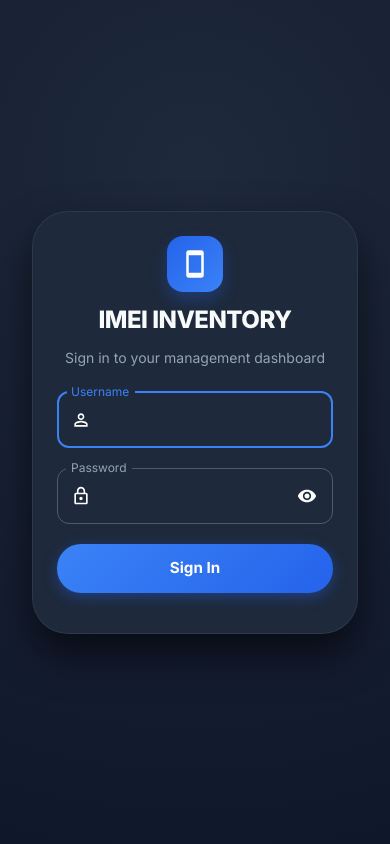
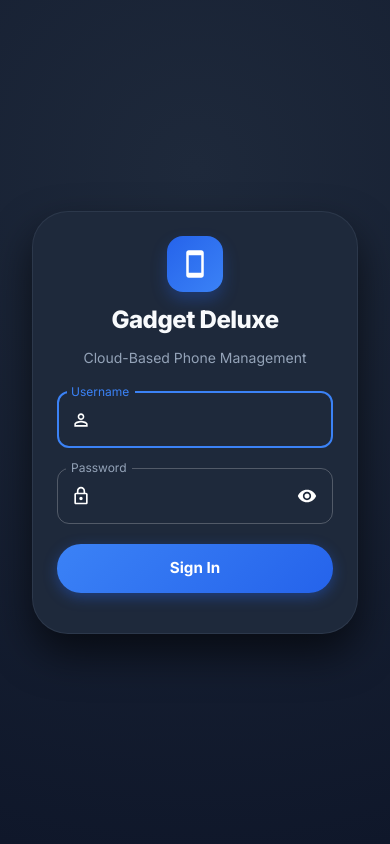
Before and after one commit to jubaerkhan49/gadget-deluxe, a Django app: page / in a window 390 px wide. Run offline with Django 5.2, Linux system fonts and the light colour scheme; parts of the project's set-up code (start-up, migrations or seed data) failed here and were passed over.

Commit message:
Update subtitle to Cloud-Based Phone Management

```diff
--- a/backend/templates/index.html
+++ b/backend/templates/index.html
@@ -9,7 +9,7 @@
     <link rel="preconnect" href="https://fonts.googleapis.com" />
     <link rel="preconnect" href="https://fonts.gstatic.com" crossorigin />
     <link href="https://fonts.googleapis.com/css2?family=Inter:wght@300;400;500;600;700;800&family=JetBrains+Mono:wght@400;500;600&display=swap" rel="stylesheet" />
-    <script type="module" crossorigin src="/static/assets/index-r79WQLNk.js"></script>
+    <script type="module" crossorigin src="/static/assets/index-C8B5kzHZ.js"></script>
     <link rel="stylesheet" crossorigin href="/static/assets/index-DnjEoB0T.css">
   </head>
   <body>
--- a/frontend/dist/index.html
+++ b/frontend/dist/index.html
@@ -9,7 +9,7 @@
     <link rel="preconnect" href="https://fonts.googleapis.com" />
     <link rel="preconnect" href="https://fonts.gstatic.com" crossorigin />
     <link href="https://fonts.googleapis.com/css2?family=Inter:wght@300;400;500;600;700;800&family=JetBrains+Mono:wght@400;500;600&display=swap" rel="stylesheet" />
-    <script type="module" crossorigin src="/static/assets/index-r79WQLNk.js"></script>
+    <script type="module" crossorigin src="/static/assets/index-C8B5kzHZ.js"></script>
     <link rel="stylesheet" crossorigin href="/static/assets/index-DnjEoB0T.css">
   </head>
   <body>
--- a/frontend/src/components/layout/MainLayout.jsx
+++ b/frontend/src/components/layout/MainLayout.jsx
@@ -91,7 +91,7 @@ export default function MainLayout() {
             Gadget Deluxe
           </Typography>
           <Typography variant="caption" color="text.secondary" sx={{ fontWeight: 600 }}>
-            IMEI Inventory System
+            Cloud-Based Phone Management
           </Typography>
         </Box>
       </Box>
--- a/frontend/src/pages/Login.jsx
+++ b/frontend/src/pages/Login.jsx
@@ -103,10 +103,10 @@ export default function Login() {
                 <PhoneIcon sx={{ color: '#FFFFFF', fontSize: 30 }} />
               </Box>
               <Typography variant="h5" fontWeight={800} align="center" letterSpacing={-0.5}>
-                IMEI INVENTORY
+                Gadget Deluxe
               </Typography>
               <Typography variant="body2" color="text.secondary" align="center">
-                Sign in to your management dashboard
+                Cloud-Based Phone Management
               </Typography>
             </Stack>
 
```
Also changed, not shown: frontend/dist/assets/index-C8B5kzHZ.js.
